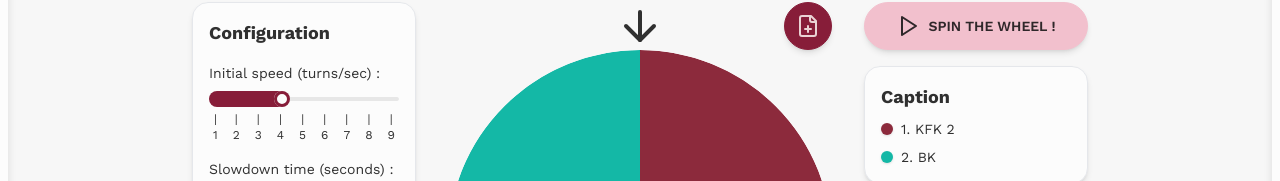
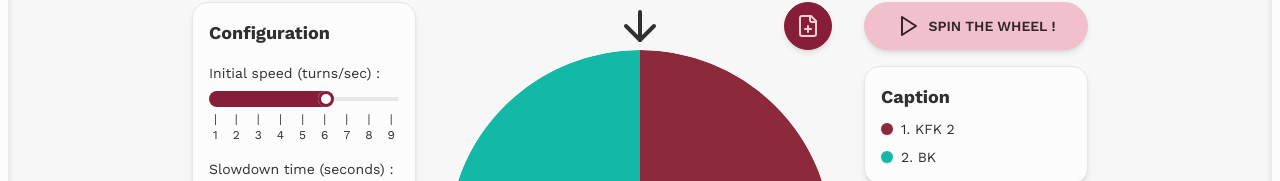
Before and after one commit to MaoDeMatos/the-food-wheel, a Next.js app: page / in a window 1280 px wide. Shown: the part 273-454 px from the top of the page. Built offline with nearby package versions, Linux system fonts and the light colour scheme.

Commit message:
⬆️ Upgrade major version of `XState`

```diff
--- a/src/app/LeftMenu.tsx
+++ b/src/app/LeftMenu.tsx
@@ -2,7 +2,7 @@ import { useEffect } from 'react';
 
 import { CustomSliderComponent } from '@/components/Sliders';
 import { INITIAL_SPEED, SLOWDOWN_TIME } from '@/utils/constants';
-import { wheelMachineContext } from '@/utils/wheelMachine';
+import { useWheelMachineContext } from '@/utils/wheelMachine';
 
 export function LeftMenu() {
   return (
@@ -18,7 +18,12 @@ export function LeftMenu() {
 const MAX_OPTIONS_NUMBER = 9;
 
 function LeftMenuConfig() {
-  const [{ context }, send] = wheelMachineContext.useActor();
+  const [
+    {
+      context: { slowdownTime, initialSpeed },
+    },
+    send,
+  ] = useWheelMachineContext();
 
   return (
     <div className="space-y-4">
@@ -26,7 +31,7 @@ function LeftMenuConfig() {
 
       <CustomSliderComponent
         label="Initial speed (turns/sec) :"
-        value={context.initialSpeed}
+        value={initialSpeed}
         isValueVisible={false}
         handleValueChanges={(newVal: number) => {
           send({
@@ -40,7 +45,7 @@ function LeftMenuConfig() {
       />
       <CustomSliderComponent
         label="Slowdown time (seconds) :"
-        value={context.slowdownTime}
+        value={slowdownTime}
         handleValueChanges={(newVal: number) => {
           send({
             type: 'UPDATE_CONTEXT',
@@ -55,17 +60,21 @@ function LeftMenuConfig() {
 }
 
 function LeftMenuOptions() {
-  const [wheelState, send] = wheelMachineContext.useActor();
-  const { options } = wheelState.context;
+  const [machine, send] = useWheelMachineContext();
 
-  const hasEmptyInput = options.some((val) => !val);
-  const disabled = ['reset', 'spinning'].some(wheelState.matches);
+  const {
+    context: { options },
+  } = machine;
+
+  const disabled = machine.matches('reset') || machine.matches('spinning');
 
   useEffect(() => {
+    const hasEmptyInput = options.some((val) => !val);
+
     if (!hasEmptyInput && options.length < MAX_OPTIONS_NUMBER) {
-      send('OPTIONS.ADD');
+      send({ type: 'OPTIONS.ADD' });
     }
-  }, [wheelState.context]);
+  }, [options]);
 
   return (
     <div className="space-y-4">
--- a/src/app/RightMenu.tsx
+++ b/src/app/RightMenu.tsx
@@ -1,7 +1,7 @@
 import { Pause, Play } from 'lucide-react';
 
 import { BADGES_COLORS } from '@/utils/constants';
-import { wheelMachineContext } from '@/utils/wheelMachine';
+import { useWheelMachineContext } from '@/utils/wheelMachine';
 
 export function RightMenu() {
   return (
@@ -13,9 +13,10 @@ export function RightMenu() {
 }
 
 function SpinTheWheelButton() {
-  const [wheelState, send] = wheelMachineContext.useActor();
+  const [machine, send] = useWheelMachineContext();
 
-  const isSpinnin = ['spinning', 'reset'].some(wheelState.matches);
+  const isSpinnin = machine.matches('reset') || machine.matches('spinning');
+
   const text = isSpinnin ? 'Stop the wheel' : 'Spin the wheel !';
 
   return (
@@ -23,8 +24,10 @@ function SpinTheWheelButton() {
       className="btn btn-circle btn-secondary w-full gap-2 shadow-md transition disabled:pointer-events-auto disabled:cursor-not-allowed disabled:shadow"
       type="button"
       title={text}
-      onClick={() => (isSpinnin ? send('STOP') : send('SPIN'))}
-      disabled={isSpinnin ? false : !wheelState.matches('ready')}
+      onClick={() =>
+        isSpinnin ? send({ type: 'STOP' }) : send({ type: 'SPIN' })
+      }
+      disabled={isSpinnin ? false : !machine.matches('ready')}
     >
       {isSpinnin ? <Pause /> : <Play />}
       {text}
@@ -33,7 +36,7 @@ function SpinTheWheelButton() {
 }
 
 function RightMenuCaptions() {
-  const [{ context }] = wheelMachineContext.useActor();
+  const [{ context }] = useWheelMachineContext();
   const filteredOptions = context.options.filter(Boolean);
 
   return (
--- a/src/app/_wheel/WheelContainer.tsx
+++ b/src/app/_wheel/WheelContainer.tsx
@@ -1,47 +1,28 @@
 import { ArrowDown } from 'lucide-react';
 import { useEffect, useRef, useState } from 'react';
 
-import {
-  useWheelImageMachine,
-  wheelImageMachineContext,
-} from '@/utils/wheelImageMachine';
-import { wheelMachineContext } from '@/utils/wheelMachine';
+import { useWheelMachineContext } from '@/utils/wheelMachine';
 
 import { ChangeWheelImage } from './ChangeWheelImage';
 import { ImageWheel, SvgWheel } from './Wheels';
 
-export const WheelContainer = () => (
-  <wheelImageMachineContext.Provider>
-    <WheelContainerComponent />
-  </wheelImageMachineContext.Provider>
-);
+export function WheelContainer() {
+  const [machine, send] = useWheelMachineContext();
 
-function WheelContainerComponent() {
-  const [
-    {
+  const {
     value: wheelState,
-      matches: wheelStateMatches,
     context: { initialSpeed, slowdownTime, options, result },
-    },
-    sendToWheelMachine,
-  ] = wheelMachineContext.useActor();
+  } = machine;
 
   const calcResult = useRef('');
   // We need a local duration value to avoid using `slowdownTime` as reset duration on our wheel
   const [[displayDuration, displayRotation], setDisplayValues] = useState([
     0, 0,
   ]);
-
-  const [
-    {
-      context: { image },
-    },
-    sendToImageMachine,
-  ] = useWheelImageMachine();
+  const [image, setImage] = useState<string | null>(null);
 
   useEffect(() => {
-    switch (true) {
-      case wheelStateMatches('spinning'):
+    if (machine.matches('spinning')) {
       const randomRotation = Math.round(Math.random() * 360);
       const arrowPos = 360 - randomRotation;
 
@@ -56,40 +37,24 @@ function WheelContainerComponent() {
       );
       const result = options[targetSectionIdx];
 
-        setDisplayValues([
-          0,
-          randomRotation + initialSpeed * 360 * slowdownTime,
-        ]);
+      setDisplayValues([0, randomRotation + initialSpeed * 360 * slowdownTime]);
       calcResult.current = result;
-        break;
-
-      case wheelStateMatches('reset'):
+    } else if (machine.matches('reset')) {
       setDisplayValues([0.1, 0]);
       calcResult.current = '';
-        break;
-
-      case !['reset', 'spinning'].some(wheelStateMatches):
-        sendToWheelMachine({
+    } else if (!machine.matches('reset') && !machine.matches('spinning')) {
+      send({
         type: 'UPDATE_CONTEXT',
         value: { result: calcResult.current },
       });
-        break;
-
-      default:
-        break;
     }
   }, [wheelState]);
 
   return (
     <div className="relative flex w-full flex-col gap-8 text-center sm:w-72 md:w-96">
       <div className="flex flex-col items-center justify-center overflow-hidden">
-        <ArrowDown className="h-12 w-12" />
-        <ChangeWheelImage
-          image={image}
-          setImage={(newImage) => {
-            sendToImageMachine({ type: 'IMAGE.SET', value: newImage });
-          }}
-        />
+        <ArrowDown className="size-12" />
+        <ChangeWheelImage image={image} setImage={setImage} />
         <div
           style={{
             transform: `rotate(${displayRotation}deg)`,
--- a/src/app/_wheel/Wheels.tsx
+++ b/src/app/_wheel/Wheels.tsx
@@ -1,8 +1,9 @@
 import Image from 'next/image';
-import { memo, useEffect, useState } from 'react';
+import { memo } from 'react';
 
 import { SVG_COLORS } from '@/utils/constants';
-import { wheelMachineContext } from '@/utils/wheelMachine';
+import { useIsMounted } from '@/utils/useIsMounted';
+import { useWheelMachineContext } from '@/utils/wheelMachine';
 
 type hasImage = { image: string | null };
 
@@ -15,9 +16,12 @@ export const ImageWheel = memo(function ImageWheel({ image }: hasImage) {
 });
 
 export const SvgWheel = () => {
-  const options = wheelMachineContext.useSelector(
-    (state) => state.context.options
-  );
+  const [
+    {
+      context: { options },
+    },
+  ] = useWheelMachineContext();
+
   const optionsCount = options.filter(Boolean).length;
   const count = optionsCount || 1;
 
@@ -55,11 +59,7 @@ type SvgWheelSectionProps = {
 };
 
 function SvgWheelSection({ index, deg, dashLength }: SvgWheelSectionProps) {
-  const [isInitialRender, setInitialRender] = useState(true);
-
-  useEffect(() => {
-    setInitialRender(false);
-  }, []);
+  const isAlreadyMounted = useIsMounted();
 
   return (
     <circle
@@ -67,7 +67,7 @@ function SvgWheelSection({ index, deg, dashLength }: SvgWheelSectionProps) {
       cx="10"
       cy="10"
       style={{
-        transform: isInitialRender
+        transform: !isAlreadyMounted
           ? `rotate(360deg)`
           : `rotate(${(deg * index).toFixed(2)}deg)`,
         strokeDasharray: `${dashLength} ${(Math.PI * 10).toFixed(2)}`,
--- a/src/components/Sliders.tsx
+++ b/src/components/Sliders.tsx
@@ -1,7 +1,7 @@
-import { ChangeEvent, useMemo } from 'react';
+import { ChangeEvent, useCallback, useMemo } from 'react';
 
 import { slugify } from '@/utils';
-import { wheelMachineContext } from '@/utils/wheelMachine';
+import { useWheelMachineContext } from '@/utils/wheelMachine';
 
 type CustomSliderComponentProps = {
   label: string;
@@ -28,11 +28,14 @@ export function CustomSliderComponent({
   step = 1,
   withCarets = false,
 }: CustomSliderComponentProps) {
-  const [wheelState] = wheelMachineContext.useActor();
+  const [machine] = useWheelMachineContext();
 
-  function valueChangeHandler(e: ChangeEvent<HTMLInputElement>) {
-    handleValueChanges(Number(e.target.value));
-  }
+  const valueChangeHandler = useCallback(
+    (e: ChangeEvent<HTMLInputElement>) => {
+      handleValueChanges(e.target.valueAsNumber);
+    },
+    [handleValueChanges]
+  );
 
   const carets = useMemo(() => {
     if (!withCarets) return null;
@@ -60,6 +63,8 @@ export function CustomSliderComponent({
 
   const labelId = slugify(label);
 
+  const disabled = machine.matches('reset') || machine.matches('spinning');
+
   return (
     <div>
       <div className="flex items-start justify-between pb-2">
@@ -78,7 +83,7 @@ export function CustomSliderComponent({
             className="range range-primary range-xs disabled:cursor-not-allowed disabled:opacity-60"
             onChange={valueChangeHandler}
             step={step}
-            disabled={['reset', 'spinning'].some(wheelState.matches)}
+            disabled={disabled}
             id={labelId}
           />
 
--- /dev/null
+++ b/src/utils/createMachineContext.tsx
@@ -0,0 +1,35 @@
+import { useMachine } from '@xstate/react';
+import { ComponentPropsWithoutRef, createContext, useContext } from 'react';
+import { Actor, AnyStateMachine, StateFrom } from 'xstate';
+
+export function createMachineContext<TMachine extends AnyStateMachine>(
+  machine: TMachine
+) {
+  const context = createContext<
+    [StateFrom<TMachine>, Actor<TMachine>['send'], Actor<TMachine>] | null
+  >(null);
+  context.displayName = machine.id + 'ContextProvider';
+
+  function Provider(
+    props: Omit<ComponentPropsWithoutRef<typeof context.Provider>, 'value'>
+  ) {
+    const ctxMachine = useMachine(machine);
+    return <context.Provider value={ctxMachine} {...props} />;
+  }
+
+  function useMachineContext() {
+    const ctx = useContext(context);
+    if (!ctx) {
+      throw new Error(
+        `${context.displayName} must be used within its provider`
+      );
+    }
+    return ctx;
+  }
+
+  return {
+    ...context,
+    Provider,
+    useMachineContext,
+  };
+}
--- a/src/utils/wheelImageMachine.ts
+++ /dev/null
@@ -1,48 +0,0 @@
-'use client';
-
-import { createActorContext } from '@xstate/react';
-import { assign, createMachine } from 'xstate';
-
-export type WheelImageMachineContext = {
-  image: string | null;
-};
-
-export type WheelImageMachineEvents = {
-  type: 'IMAGE.SET';
-  value: WheelImageMachineContext['image'];
-};
-// | { type: 'IMAGE.REMOVE' };
-
-const wheelImageMachine = createMachine({
-  tsTypes: {} as import('./wheelImageMachine.typegen').Typegen0,
-  // Will be `true` by default in version 5.0
-  predictableActionArguments: true,
-  id: 'Wheel Image Machine',
-  initial: 'default',
-
-  states: { default: {} },
-
-  schema: {
-    context: {} as WheelImageMachineContext,
-    events: {} as WheelImageMachineEvents,
-  },
-
-  context: {
-    image: null,
-  },
-
-  on: {
-    'IMAGE.SET': {
-      actions: [
-        assign((_, event) => ({
-          image: event.value,
-        })),
-      ],
-    },
-    // 'IMAGE.REMOVE': { actions: [assign(() => ({ image: null }))] },
-  },
-});
-
-export const wheelImageMachineContext = createActorContext(wheelImageMachine);
-
-export const useWheelImageMachine = () => wheelImageMachineContext.useActor();
--- a/src/utils/wheelMachine.ts
+++ b/src/utils/wheelMachine.ts
@@ -1,9 +1,9 @@
 'use client';
 
-import { createActorContext } from '@xstate/react';
-import { assign, createMachine } from 'xstate';
+import { assign, setup } from 'xstate';
 
 import { INITIAL_SPEED, SLOWDOWN_TIME } from './constants';
+import { createMachineContext } from './createMachineContext';
 
 type Option = string;
 
@@ -32,86 +32,87 @@ function canSpin(ctx: WheelMachineContext) {
   );
 }
 
-const wheelMachine = createMachine(
-  {
-    tsTypes: {} as import('./wheelMachine.typegen').Typegen0,
-    // Will be `true` by default in version 5.0
-    predictableActionArguments: true,
-    id: 'Wheel Machine',
-    initial: 'not ready',
-
-    schema: {
-      context: {} as WheelMachineContext,
-      events: {} as WheelMachineEvents,
+const wheelMachine = setup({
+  types: {} as {
+    context: WheelMachineContext;
+    events: WheelMachineEvents;
   },
 
+  delays: {
+    STOPPING_DELAY: ({ context }) => context.slowdownTime * 1000,
+  },
+}).createMachine({
+  id: 'WheelMachine',
   context: {
-      initialSpeed: 4,
+    initialSpeed: 6,
     slowdownTime: 4,
-      options: [
-        'KFK 2',
-        'BK',
-        '',
-        // ''
-      ],
+    options: ['KFK 2', 'BK', ''],
     result: '',
   },
 
+  // Global events
   on: {
-      UPDATE_CONTEXT: { actions: ['updateContext'] },
-      'OPTIONS.ADD': { actions: ['addOption'] },
-      'OPTIONS.REMOVE': { actions: ['removeOption'] },
-      'OPTIONS.CHANGE': { actions: ['changeOptionValue'] },
+    UPDATE_CONTEXT: {
+      actions: [assign(({ event }) => event?.value)],
     },
+    'OPTIONS.ADD': {
+      actions: [
+        assign(({ context, event }) => {
+          return { options: [...context.options, event?.value ?? ''] };
+        }),
+      ],
+    },
+    'OPTIONS.REMOVE': {
+      actions: [
+        assign(({ context, event }) => {
+          return { options: [...context.options.toSpliced(event.id, 1)] };
+        }),
+      ],
+    },
+    'OPTIONS.CHANGE': {
+      actions: [
+        assign(({ context, event }) => {
+          context.options[event.id] = event.value;
+          return { options: [...context.options] };
+        }),
+      ],
+    },
+  },
+
+  // States
+  initial: 'not ready',
 
   states: {
     'not ready': {
-        always: { target: 'ready', cond: 'canSpin' },
+      always: {
+        target: 'ready',
+        guard: ({ context }) => canSpin(context),
+      },
     },
 
     ready: {
-        always: { target: 'not ready', cond: 'cannotSpin' },
+      always: {
+        target: 'not ready',
+        guard: ({ context }) => !canSpin(context),
+      },
       on: { SPIN: 'reset.spin' },
-      },
-
-      reset: {
-        states: {
-          spin: { after: { 150: '#Wheel Machine.spinning' } },
-          stop: { after: { 100: '#Wheel Machine.not ready' } },
-        },
     },
 
     spinning: {
       after: { STOPPING_DELAY: 'not ready' },
       on: { STOP: 'reset.stop' },
     },
+
+    reset: {
+      initial: 'spin',
+      states: {
+        spin: { after: { 150: '#WheelMachine.spinning' } },
+        stop: { after: { 100: '#WheelMachine.not ready' } },
       },
     },
-  // Machine options
-  {
-    delays: {
-      STOPPING_DELAY: (ctx) => ctx.slowdownTime * 1000,
   },
-    guards: {
-      canSpin: (ctx) => canSpin(ctx),
-      cannotSpin: (ctx) => !canSpin(ctx),
-    },
-    actions: {
-      updateContext: assign((_, event) => event.value),
-      addOption: assign((ctx, event) => {
-        ctx.options.push(event?.value ?? '');
-        return { options: ctx.options };
-      }),
-      removeOption: assign((ctx, event) => {
-        ctx.options.splice(event.id, 1);
-        return { options: ctx.options };
-      }),
-      changeOptionValue: assign((ctx, event) => {
-        ctx.options[event.id] = event.value;
-        return { options: ctx.options };
-      }),
-    },
-  }
-);
+});
 
-export const wheelMachineContext = createActorContext(wheelMachine);
+export const wheelMachineContext = createMachineContext(wheelMachine);
+
+export const useWheelMachineContext = wheelMachineContext.useMachineContext;
```
Also changed, not shown: package.json (+4 -5 lines), src/utils/useIsMounted.ts (renamed from src/utils/useIsMounted.tsx), 2 other files (tests, documents, lock files or other folders). Lines whose indentation alone changed are shown as unchanged.
